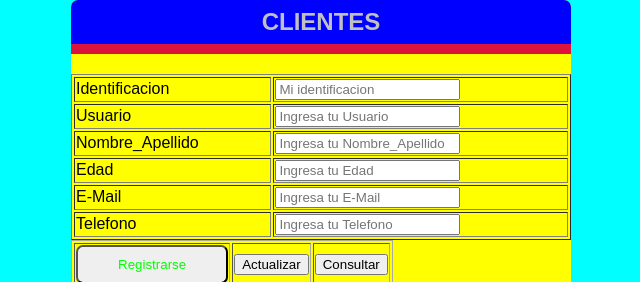
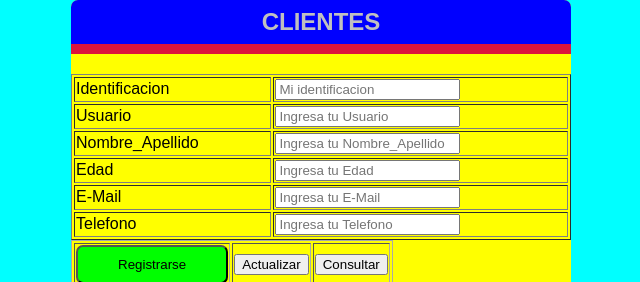
Before and after one commit to JohanUruena2023/Formularios, a PHP site: page / in a window 1280 px wide. Shown: the top 282 px of the page, without its empty margins (319-959 px from the left). Run offline with PHP 8.4, Linux system fonts and the light colour scheme.

Commit message:
Update estilosformularios.css

```diff
--- a/estilosformularios.css
+++ b/estilosformularios.css
@@ -45,8 +45,8 @@ body{
 }
 
 .btn_registrarse{
-  background:#0000F;
-  color:#00FF00;
+  background:#00FF00;
+  color:#000000;
  margin:auto;
   padding: 10px 40px;
   cursor:pointer;
```
